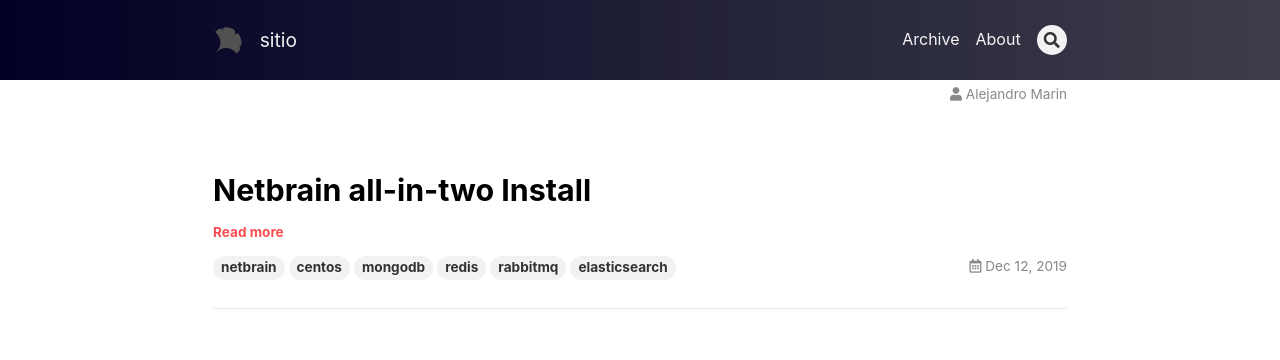
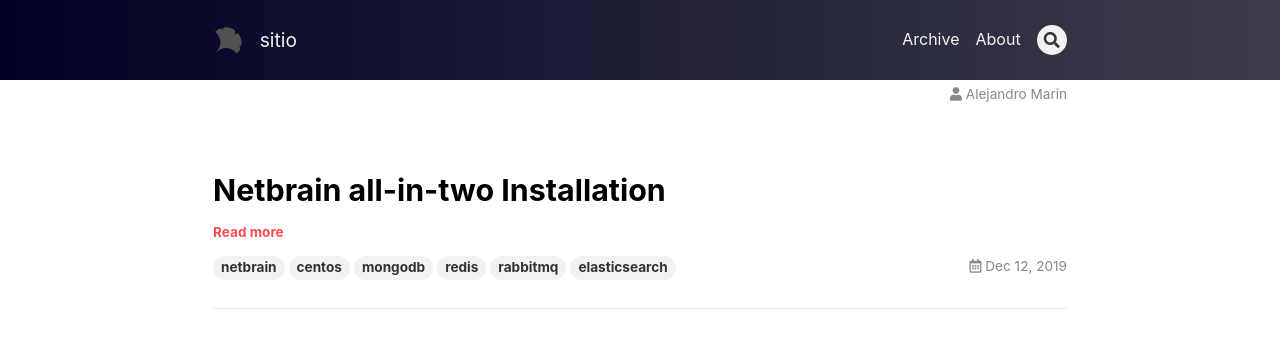
Before and after one commit to amarinjs/sitio, a Jekyll site: the page built from index.html, in a window 1280 px wide. Shown: the top 360 px of the page. Built offline with Jekyll 4.4.1, drawn with Linux system fonts in a browser that asks for light colours; nearby versions of some CDN libraries; the list of posts is cut into pages by our own code.

Commit message:
Update 2019-12-12-Netbrain-all-in-two.md

```diff
--- a/_posts/2019-12-12-Netbrain-all-in-two.md
+++ b/_posts/2019-12-12-Netbrain-all-in-two.md
@@ -1,6 +1,6 @@
 ---
 layout: article
-title: Netbrain all-in-two Install
+title: Netbrain all-in-two Installation
 mode: immersive
 header:
   theme: dark
@@ -26,7 +26,7 @@
 
 ## Version IE 8.0
 
-[Original copy](netbraintech.com/docs/ie80/NetBrain_System_Setup_Guide_Two-Server_Deployment.pdf)
+[Original copy](https://netbraintech.com/docs/ie80/NetBrain_System_Setup_Guide_Two-Server_Deployment.pdf)
 
 ### Pre-Installation Tasks
 
```
